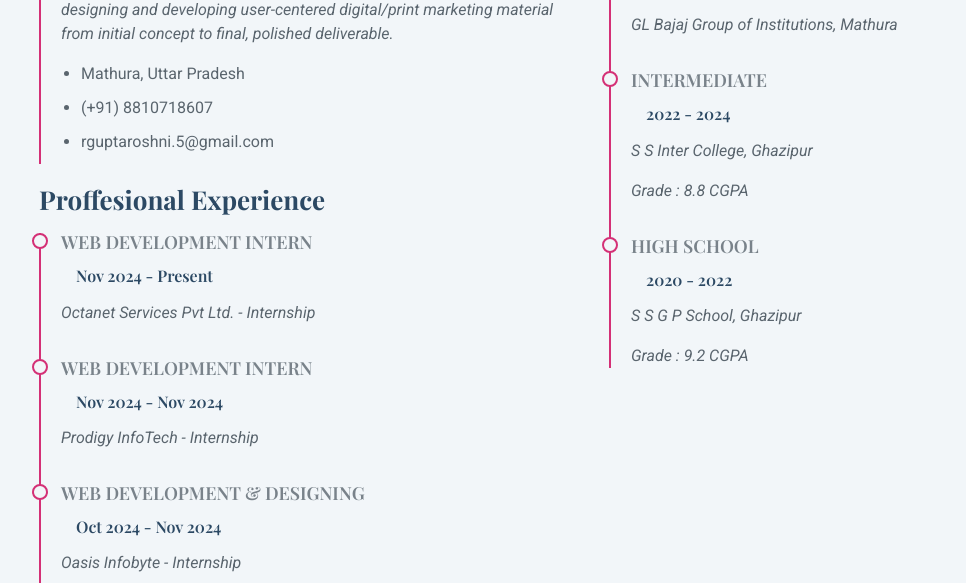
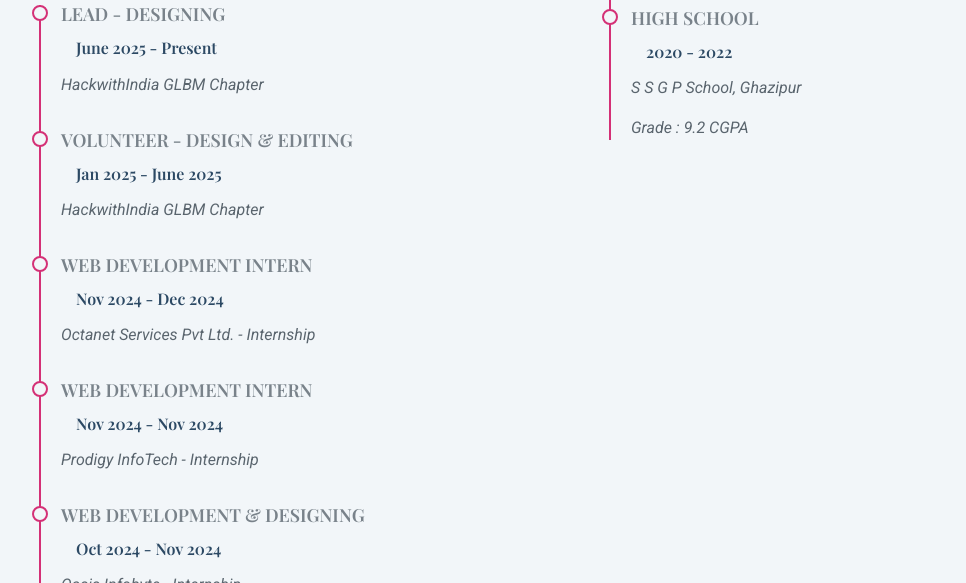
Before and after one commit to Roshnigithub5/Portfolio, a plain HTML site: page index.html in a window 1280 px wide. Shown: the part 2809-3392 px from the top of the page, without its empty margins (43-1009 px from the left). Drawn offline with nearby package versions, Linux system fonts and the light colour scheme; a web font is replaced by a local one.

Commit message:
Update index.html

```diff
--- a/index.html
+++ b/index.html
@@ -86,7 +86,7 @@
 
         <div class="row gy-4 justify-content-center">
           <div class="col-lg-4">
-            <img src="assets/Images-new/main-img.jpg" class="img-fluid" alt="">
+            <img src="https://ibb.co/S4sYMD3Y" class="img-fluid" alt="">
           </div>
           <div class="col-lg-8 content">
             <h2>Full Stack Web Developer &amp; Graphic Designer</h2>
@@ -104,7 +104,7 @@
               </div>
               <div class="col-lg-6">
                 <ul>
-                  <li><i class="bi bi-chevron-right"></i> <strong>Age:</strong> <span>16</span></li>
+                  <li><i class="bi bi-chevron-right"></i> <strong>Age:</strong> <span>17</span></li>
                   <li><i class="bi bi-chevron-right"></i> <strong>Degree:</strong> <span>Bachelor of Technology</span></li>
                   <li><i class="bi bi-chevron-right"></i> <strong>Email:</strong> <span>rguptaroshni.5@gmail.com</span></li>
                   <li><i class="bi bi-chevron-right"></i> <strong>Collaboration:</strong> <span>Open to work</span></li>
@@ -269,8 +269,20 @@
 
             <h3 class="resume-title">Proffesional Experience</h3>
             <div class="resume-item">
+              <h4>Lead - Designing</h4>
+              <h5>June 2025 - Present</h5>
+              <p><em>HackwithIndia GLBM Chapter</em></p>
+
+            </div><!-- Edn Resume Item -->
+            <div class="resume-item">
+              <h4>Volunteer - Design & Editing</h4>
+              <h5>Jan 2025 - June 2025</h5>
+              <p><em>HackwithIndia GLBM Chapter</em></p>
+
+            </div><!-- Edn Resume Item -->
+            <div class="resume-item">
               <h4>Web Development Intern</h4>
-              <h5>Nov 2024 - Present</h5>
+              <h5>Nov 2024 - Dec 2024</h5>
               <p><em>Octanet Services Pvt Ltd. - Internship</em></p>
 
             </div><!-- Edn Resume Item -->
```
